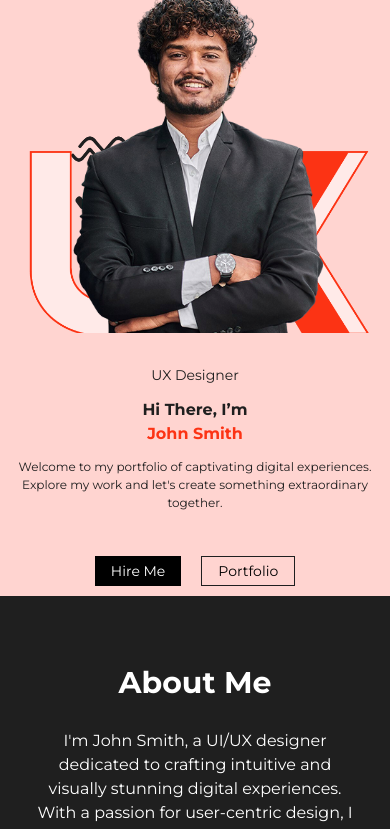
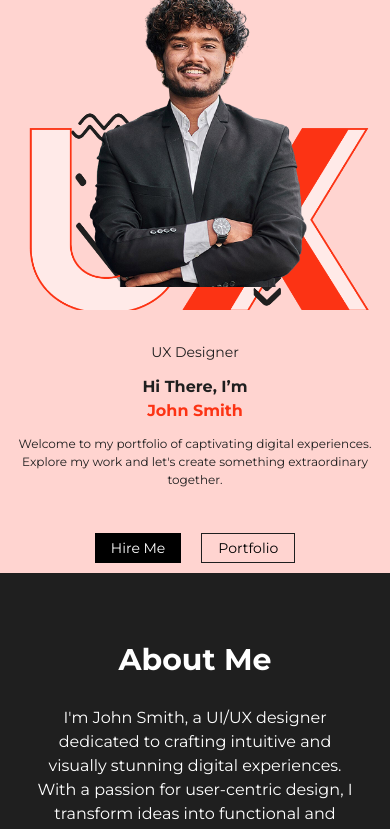
Before and after one commit to Shuaib-Ahmed-2223/rrf-tailwind-practice, a website: page index.html in a window 390 px wide. Shown: the part 87-916 px from the top of the page. Drawn offline with nearby package versions, Linux system fonts and the light colour scheme.

Commit message:
19.6.2025 2nd

```diff
--- a/index.html
+++ b/index.html
@@ -87,9 +87,9 @@
 
 
                         <!-- Image Area -->
-                        <div class="hero-image mt-[30px] relative  md:w-1/2">
-                          <img src="assets/img/uiimagewithsymbol.png" alt="" class="w-full  mx-auto pt-12">
-                          <img src="assets/img/8384950 1 (1).png" alt="Hero Image Man" class="absolute md:top-0 bottom-0  h-[350px] md:h-auto  object-contain md:w-[285px] xl:w-[458px]  left-1/2 -translate-x-1/2 2xl:left-[115px]">
+                        <div class="hero-image mt-[55px] relative  md:w-1/2">
+                          <img src="assets/img/uiimagewithsymbol.png" alt="" class="w-full  mx-auto ">
+                          <img src="assets/img/8384950 1 (1).png" alt="Hero Image Man" class="absolute md:top-0 bottom-0  h-[350px] md:h-auto  object-contain w-[285px] md:w-[300px] xl:w-[458px]  left-1/2 -translate-x-1/2 2xl:left-[115px]">
 
                         </div>
 
```
